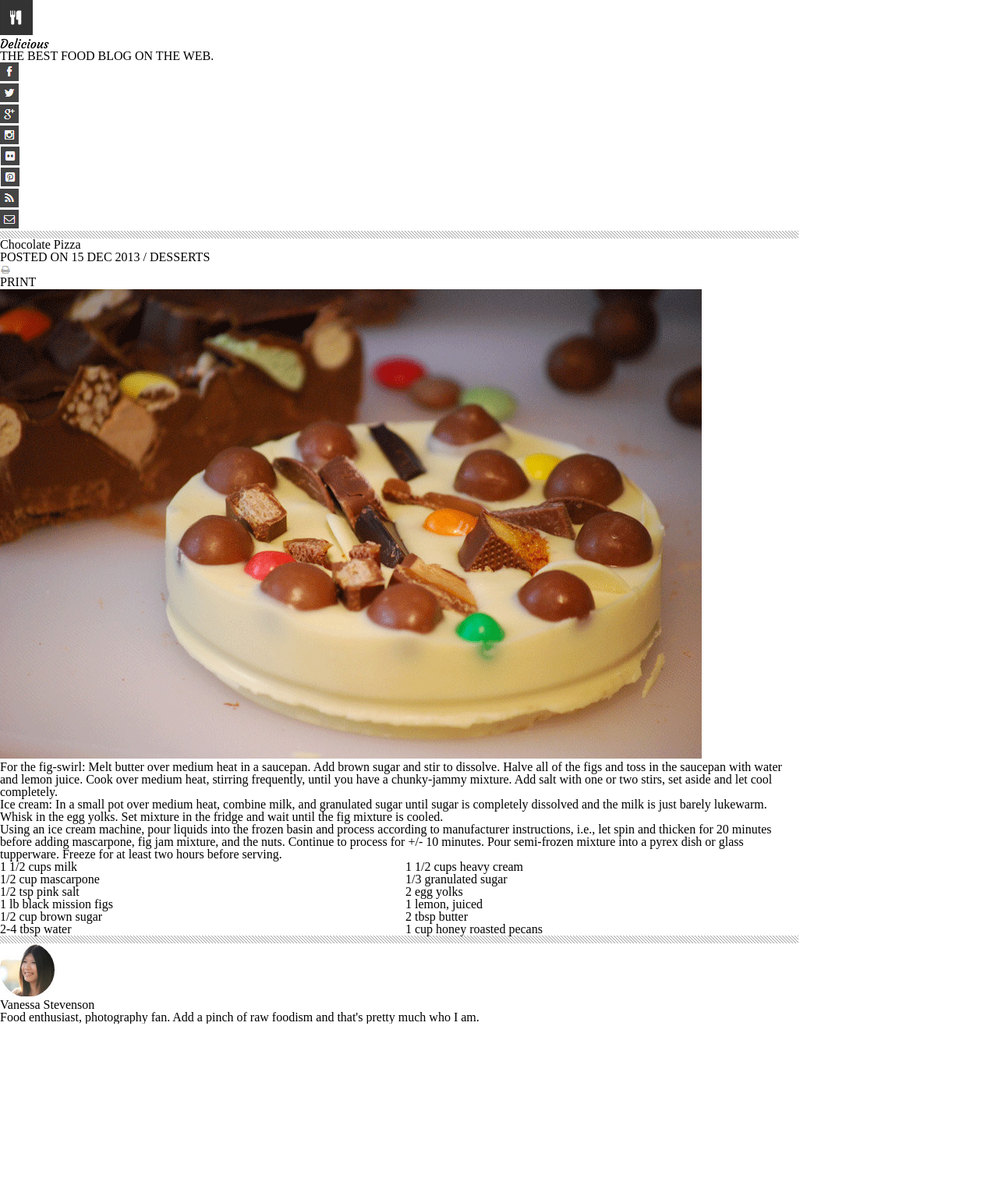
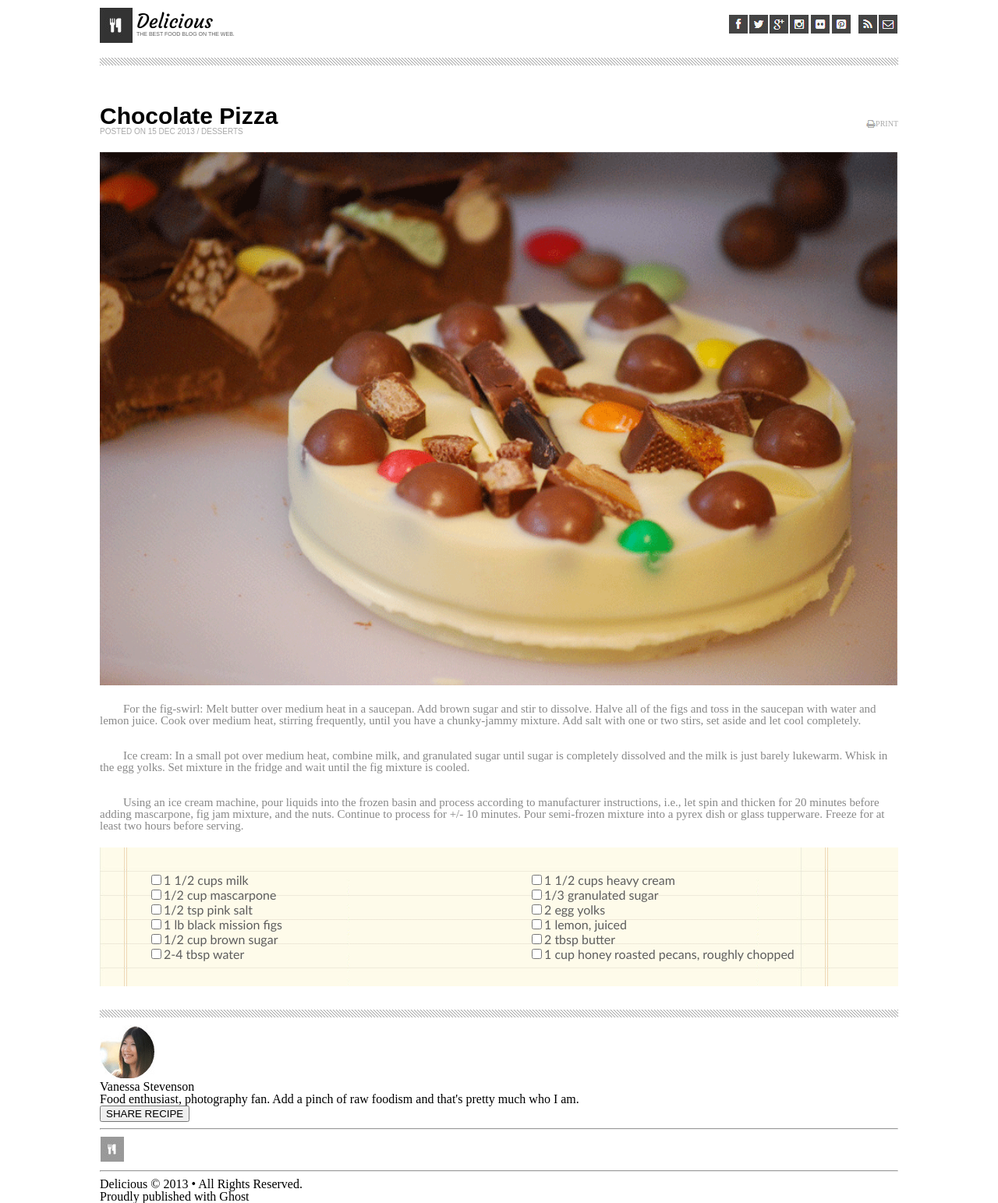
Before and after one commit to ianfshirley/chocolate-pizza, a plain HTML site: page index.html in a window 1280 px wide. Shown: the whole page at 78% size. Before the commit the page ends 1313 px from the top, so only its background shows below. Drawn offline with Linux system fonts and the light colour scheme.

Commit message:
worked on css

```diff
--- a/css/style.css
+++ b/css/style.css
@@ -1,23 +1,137 @@
 body {
   width: 80%;
+  margin: auto;
 }
 
+
 header {
+  display: flex;
+  justify-content: space-between;
+  height: 4rem;
+  align-items: center;
+}
 
+#left-header {
+  display: flex;
+}
+
+#fork-and-knife {
+  height: 50%;
+  padding-top: 5px;
+  padding-bottom: 5px;
+}
+
+#delicious {
+  padding: 10px 5px;
+  height: 50%;
 }
 
 h1 {
   font-family: 'Courgette';
+  font-size: 25px;
+}
+
+#delicious p {
+  font-family:Arial, Helvetica, sans-serif;
+  font-size: 7px;
+  font-weight: 100;
+  color: rgb(93, 93, 93);
+
+}
+
+
+
+/* #right-header {
+  display: flex;
+  justify-content: space-between;
+  flex-direction: row;
+  width: 500px;
+} */
+
+#socials {
+  display: flex;
+  flex-direction: row;
+}
+
+#socials li {
+  padding: 1px;
+}
+
+#wifi {
+  margin-left: 8px;
 }
 
 .banner {
   background-image: url(../img/hr-img.png);
   background-repeat: repeat;
   height: 10px;
+  margin: 10px 0px;
+}
+
+#recipe-header {
+  display: flex;
+  flex-direction: row;
+  justify-content: space-between;
+  margin: 50px 0 20px 0;
+}
+
+
+#recipe-name {
+  font-family:Arial, Helvetica, sans-serif;
+}
+
+#recipe-name h2 {
+  font-weight: bolder;
+  font-size: 30px;
+}
+
+#recipe-name p {
+  color: darkgray;
+  font-size: 10px;
+}
+
+#print {
+  display: flex;
+  flex-direction: row;
+  margin-top: 20px;
+}
+
+#print p {
+  color: darkgray;
+  font-size: 10px;
+}
+
+#print img {
+  height: 10px;
+}
+
+#chocolate-pizza {
+  width: 100%;
+}
+
+.instructions {
+  text-indent: 30px;
+  padding: 10px 0;
+  font-size: 15px;
+  margin: 10px 0;
+  color: rgb(136, 136, 136)
 }
 
 #ingredients {
   columns: 2;
   -webkit-columns: 2;
   -moz-columns: 2;
+  background-image: url(../img/list-bg.png);
+  padding: 2rem;
+  margin-bottom: 30px;
 }
+
+#ingredient-list {
+  margin-left: 30px;
+  font-family: 'Gill Sans', 'Gill Sans MT', Calibri, 'Trebuchet MS', sans-serif;
+  color:rgb(93, 93, 93);
+}
+
+#author {
+  display: flex;
+}
--- a/index.html
+++ b/index.html
@@ -13,41 +13,20 @@
 </head>
 <body>
 
-<!-- LAYOUT:
-
-Header: fork/knife pic, 'Delicious' text, icon pics in a row w/ wifi and mail separated on the right.
-
-banner: hr-img.png repeated across the screen
-
-text: chocolate pizza with date ----- print img on the right
-
-pic: chocolate pizza
-
-text: fig swirl instructions
-
-text: ice cream instructions
-
-img/text: ingredients on top of lined paper img
-
-banner: hr-img.png repeated across the screen
-
-footer: pic of Vanessa, name/bio, share recipe button
-
-sub-footer: fork/knife pic with a line on both sides to ends of page, then page info
-
--->
-
     <header>
 
         <!-- left side of header -->
-        <div>
-            <img src="img/logo.png" alt="fork-and-knife-logo">
-            <h1>Delicious</h1>
-            <p>THE BEST FOOD BLOG ON THE WEB.</p>
+
+        <div id="left-header">
+            <img id="fork-and-knife" src="img/logo.png" alt="fork-and-knife-logo">
+            <div id="delicious">
+                <h1>Delicious</h1>
+                <p>THE BEST FOOD BLOG ON THE WEB.</p>
+            </div>
         </div>
 
         <!-- right side of header -->
-        <nav id="social-links">
+        <nav id="right-header">
             <ul id="socials">
                 <li><img src="img/fb-icon.png" alt="fb logo"></li>
                 <li><img src="img/twit-icon.png" alt="Twitter logo"></li>
@@ -55,9 +34,7 @@ sub-footer: fork/knife pic with a line on both sides to ends of page, then page
                 <li><img src="img/insta-icon.png" alt="IG logo"></li>
                 <li><img src="img/flic-icon.png" alt="Flicker logo"></li>
                 <li><img src="img/pint-icon.png" alt="Pinterest logo"></li>
-            </ul>
-            <ul id="wifi">
-                <li><img src="img/rss-icon.png" alt="wifi logo"></li>
+                <li id="wifi"><img src="img/rss-icon.png" alt="wifi logo"></li>
                 <li><img src="img/mail-icon.png" alt="Email logo"></li>
             </ul>
         </nav>
@@ -70,8 +47,8 @@ sub-footer: fork/knife pic with a line on both sides to ends of page, then page
         </div>
 
         <!-- recipe header -->
-        <section>
-            <div id="chocolate-pizza">
+        <section id="recipe-header">
+            <div id="recipe-name">
                 <h2>Chocolate Pizza</h2>
                 <p>POSTED ON 15 DEC 2013 / DESSERTS</p>
             </div>
@@ -86,31 +63,31 @@ sub-footer: fork/knife pic with a line on both sides to ends of page, then page
 
         <!-- recipe instructions -->
         <article>
-            <p>
+            <p class="instructions">
                 For the fig-swirl: Melt butter over medium heat in a saucepan. Add brown sugar and stir to dissolve. Halve all of the figs and toss in the saucepan with water and lemon juice. Cook over medium heat, stirring frequently, until you have a chunky-jammy mixture. Add salt with one or two stirs, set aside and let cool completely.
             </p>
-            <p>
+            <p class="instructions">
                 Ice cream: In a small pot over medium heat, combine milk, and granulated sugar until sugar is completely dissolved and the milk is just barely lukewarm. Whisk in the egg yolks. Set mixture in the fridge and wait until the fig mixture is cooled.
             </p>
-            <p>
+            <p class="instructions">
                 Using an ice cream machine, pour liquids into the frozen basin and process according to manufacturer instructions, i.e., let spin and thicken for 20 minutes before adding mascarpone, fig jam mixture, and the nuts. Continue to process for +/- 10 minutes. Pour semi-frozen mixture into a pyrex dish or glass tupperware. Freeze for at least two hours before serving.
             </p>
         </article>
 
         <div id="ingredients">
-            <ul>
-                <li>1 1/2 cups milk</li>
-                <li>1/2 cup mascarpone</li>
-                <li>1/2 tsp pink salt</li>
-                <li>1 lb black mission figs</li>
-                <li>1/2 cup brown sugar</li>
-                <li>2-4 tbsp water</li>
-                <li>1 1/2 cups heavy cream</li>
-                <li>1/3 granulated sugar</li>
-                <li>2 egg yolks</li>
-                <li>1 lemon, juiced</li>
-                <li>2 tbsp butter</li>
-                <li>1 cup honey roasted pecans</li>
+            <ul id="ingredient-list">
+                <li><input type="checkbox">1 1/2 cups milk</li>
+                <li><input type="checkbox">1/2 cup mascarpone</li>
+                <li><input type="checkbox">1/2 tsp pink salt</li>
+                <li><input type="checkbox">1 lb black mission figs</li>
+                <li><input type="checkbox">1/2 cup brown sugar</li>
+                <li><input type="checkbox">2-4 tbsp water</li>
+                <li><input type="checkbox">1 1/2 cups heavy cream</li>
+                <li><input type="checkbox">1/3 granulated sugar</li>
+                <li><input type="checkbox">2 egg yolks</li>
+                <li><input type="checkbox">1 lemon, juiced</li>
+                <li><input type="checkbox">2 tbsp butter</li>
+                <li><input type="checkbox">1 cup honey roasted pecans, roughly chopped</li>
             </ul>
         </div>
 
@@ -123,11 +100,20 @@ sub-footer: fork/knife pic with a line on both sides to ends of page, then page
                 <img src="img/van-pic.png" alt="picture of the author">
                 <h3>Vanessa Stevenson</h3>
                 <p>Food enthusiast, photography fan. Add a pinch of raw foodism and that's pretty much who I am.</p>
+                <button>SHARE RECIPE</button>
             </nav>
         </section>
 
     </main>
 
+    <footer>
+        <hr>
+        <img src="img/small-logo.png" alt="small fork and knife icon">
+        <hr>
+        <p>Delicious &copy 2013 • All Rights Reserved.</p>
+        <p>Proudly published with Ghost</p>
+    </footer>
+
 <script src="js/app.js"></script>
 </body>
 </html>
```
